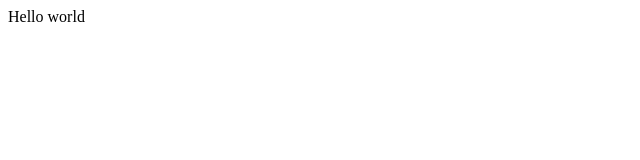
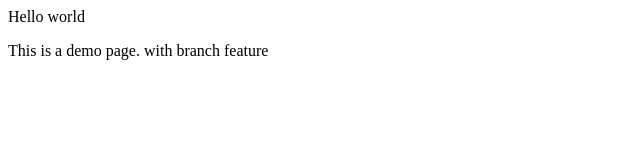
Before and after one commit to Vai14051/Demo, a plain HTML site: page index.html in a window 1280 px wide. Shown: the whole page, without its empty margins (0-640 px from the left). Drawn offline with Linux system fonts and the light colour scheme.

Commit message:
add new featurein brach

```diff
--- a/index.html
+++ b/index.html
@@ -1 +1,2 @@
 <p>Hello world</p>
+<p>This is a demo page. with branch feature</p>
```
